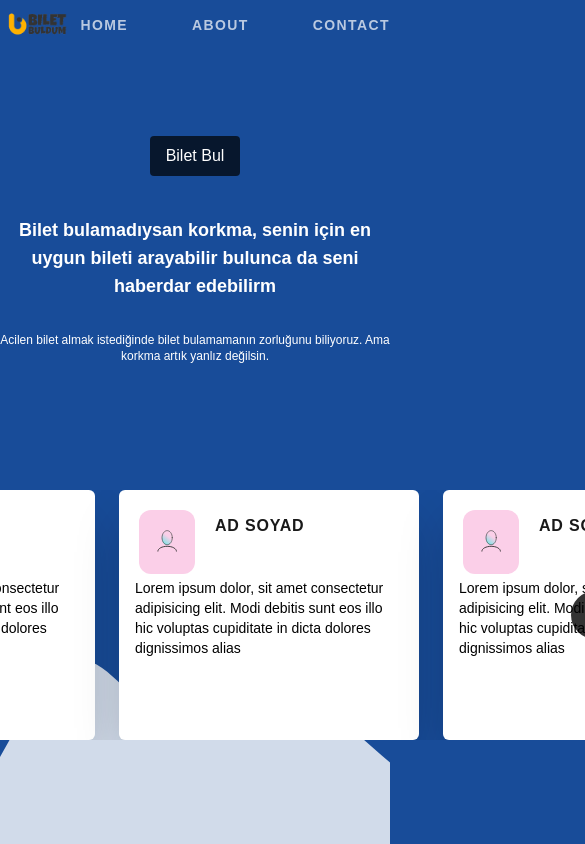
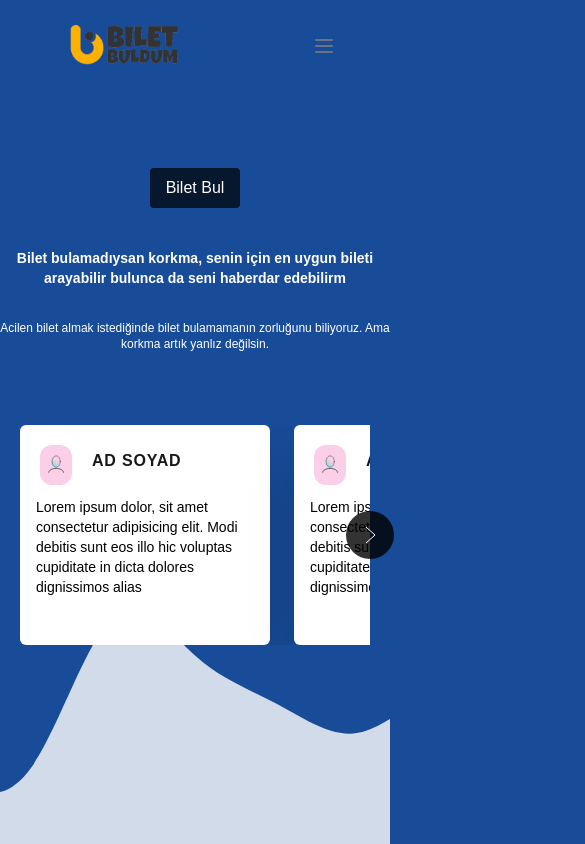
Before and after one commit to Furkangunduz/bilet-buldum, a React (Create React App) app in the folder client/: page / in a window 390 px wide. Shown: the top 844 px of the page, 585 px wide, since content can reach past the window. Built offline with nearby package versions, Linux system fonts and the light colour scheme.

Commit message:
Added responsiveness to the pages.

```diff
--- a/client/package.json
+++ b/client/package.json
@@ -12,6 +12,7 @@
 		"react-dom": "^18.1.0",
 		"react-icons": "^4.4.0",
 		"react-indiana-drag-scroll": "^2.2.0",
+		"react-responsive": "^9.0.0-beta.10",
 		"react-router-dom": "^6.3.0",
 		"react-scripts": "5.0.1",
 		"react-toastify": "^9.0.8",
--- a/client/src/components/Home/CardItem.jsx
+++ b/client/src/components/Home/CardItem.jsx
@@ -2,9 +2,9 @@ import user from '../../img/user.svg';
 
 function CardItem() {
 	return (
-		<div className='flex overflow-y-hidden flex-col flex-shrink-0 text-black  w-[300px] h-[250px] rounded-md bg-white box shadow-2xl'>
+		<div className='flex overflow-y-hidden flex-col flex-shrink-0 text-black  md:w-[300px] md:h-[250px] xs:w-[250px] xs:h-[220px]  rounded-md bg-white box shadow-2xl'>
 			<div className='flex'>
-				<div className='w-14 h-16 relative top-[20px] left-[20px] bg-pink-200 rounded-xl '>
+				<div className='md:w-14 md:h-16 xs:w-8 xs:h-10 relative top-[20px] left-[20px] bg-pink-200 rounded-xl '>
 					<img
 						className='w-10 absolute top-[50%] left-[50%] -translate-x-1/2 -translate-y-1/2'
 						src={user}
--- a/client/src/components/Home/Header.jsx
+++ b/client/src/components/Home/Header.jsx
@@ -1,8 +1,12 @@
 import logo from '../../img/logo.png';
 import { useNavigate } from 'react-router-dom';
+import { useMediaQuery } from 'react-responsive';
+import MobileHamburgerMenu from './MobileHamburgerMenu';
 
 function Header() {
 	const navigate = useNavigate();
+	const isMobile = useMediaQuery({ query: `(max-width: 760px)` });
+
 	return (
 		<header className='flex justify-around items-center w-full '>
 			<div className='w-[150px]'>
@@ -15,13 +19,14 @@ function Header() {
 					alt='logo'
 				/>
 			</div>
+			{!isMobile ? (
 				<nav>
 					<ul className='flex gap-x-16'>
 						<li
 							onClick={() => {
 								navigate('/');
 							}}
-						className='tracking-widest text-sm text-white text-opacity-70 font-semibold cursor-pointer hover:scale-[1.09] hover:text-white hover:underline transition-all'>
+							className='xl:tracking-widest xl:text-sm sm:text-xs text-white text-opacity-70 font-semibold cursor-pointer hover:scale-[1.09] hover:text-white hover:underline transition-all'>
 							HOME
 						</li>
 						<li
@@ -29,18 +34,21 @@ function Header() {
 								window.location.href =
 									'https://github.com/Furkangunduz/Bilet-Buldum';
 							}}
-						className='tracking-widest text-sm text-white text-opacity-70 font-semibold cursor-pointer hover:scale-[1.09] hover:text-white hover:underline transition-all'>
+							className='xl:tracking-widest xl:text-sm sm:text-xs text-white text-opacity-70 font-semibold cursor-pointer hover:scale-[1.09] hover:text-white hover:underline transition-all'>
 							ABOUT
 						</li>
 						<li
 							onClick={() => {
 								navigate('/contact');
 							}}
-						className='tracking-widest text-sm text-white text-opacity-70 font-semibold cursor-pointer hover:scale-[1.09] hover:text-white hover:underline transition-all'>
+							className='xl:tracking-widest xl:text-sm sm:text-xs text-white text-opacity-70 font-semibold cursor-pointer hover:scale-[1.09] hover:text-white hover:underline transition-all'>
 							CONTACT
 						</li>
 					</ul>
 				</nav>
+			) : (
+				<MobileHamburgerMenu />
+			)}
 		</header>
 	);
 }
--- /dev/null
+++ b/client/src/components/Home/MobileHamburgerMenu.jsx
@@ -0,0 +1,60 @@
+import { useNavigate } from 'react-router-dom';
+import { useState } from 'react';
+
+function MobileHamburgerMenu() {
+	const navigate = useNavigate();
+	const [showBody, setShowBody] = useState(false);
+
+	return (
+		<div className='md:hidden flex items-center'>
+			<button
+				onClick={() => setShowBody((prev) => !prev)}
+				className='outline-none mobile-menu-button'>
+				<svg
+					className='w-6 h-6 text-gray-500'
+					x-show='!showMenu'
+					fill='none'
+					strokeLinecap='round'
+					strokeLinejoin='round'
+					strokeWidth='2'
+					viewBox='0 0 24 24'
+					stroke='currentColor'>
+					<path d='M4 6h16M4 12h16M4 18h16'></path>
+				</svg>
+			</button>
+
+			{showBody && (
+				<div className='mobile-menu'>
+					<div className='relative'>
+						<ul className=' flex flex-col gap-y-2 w-[100px] absolute top-full right-0 bg-gray-100/40  rounded-sm translate-y-2'>
+							<li
+								onClick={() => {
+									navigate('/');
+								}}
+								className=' text-xs text-black  font-semibold  transition-all px-3 py-1'>
+								HOME
+							</li>
+							<li
+								onClick={() => {
+									window.location.href =
+										'https://github.com/Furkangunduz/Bilet-Buldum';
+								}}
+								className='text-xs text-black  font-semibold  transition-all px-3 py-1'>
+								ABOUT
+							</li>
+							<li
+								onClick={() => {
+									navigate('/contact');
+								}}
+								className='text-xs text-black  font-semibold  transition-all px-3 py-1'>
+								CONTACT
+							</li>
+						</ul>
+					</div>
+				</div>
+			)}
+		</div>
+	);
+}
+
+export default MobileHamburgerMenu;
--- a/client/src/pages/Home.jsx
+++ b/client/src/pages/Home.jsx
@@ -42,14 +42,14 @@ function Home() {
 	return (
 		<>
 			<Header />
-			<section className='w-full h-[400px] flex justify-center items-center'>
+			<section className='w-full h-[300px] flex justify-center items-center'>
 				<div className='flex flex-col justify-center items-center'>
 					<button
 						onClick={() => navigate('/search')}
-						className='bg-black px-4 mb-6 py-2 rounded bg-opacity-70 hover:bg-opacity-100  hover:scale-[1.09] transition-all'>
+						className='bg-black px-4 mb-6 xs:mt-[35px] md:mt-0 py-2 rounded bg-opacity-70 hover:bg-opacity-100  hover:scale-[1.09] transition-all'>
 						Bilet Bul
 					</button>
-					<div className='md:mx-28 xl:mx-[500px] mt-4 text-center text-lg font-semibold'>
+					<div className='md:mx-28 xl:mx-[500px] mt-4 text-center xs:text-sm md:text-lg font-semibold'>
 						<h2>
 							Bilet bulamadıysan korkma, senin için en uygun bileti arayabilir
 							bulunca da seni haberdar edebilirm
@@ -61,8 +61,8 @@ function Home() {
 					</div>
 				</div>
 			</section>
-			<section className='flex justify-center mt-10'>
-				<div className='w-[800px] relative'>
+			<section className='flex justify-center mt-8'>
+				<div className='md:w-[800px] xs:w-[350px] relative'>
 					{prev && (
 						<button
 							className='w-12 absolute -left-6 hover:scale-[1.06] z-10 top-1/2 -translate-y-1/2 h-12 rounded-full bg-black/80 text-white flex items-center justify-center'
--- a/client/src/pages/Search.jsx
+++ b/client/src/pages/Search.jsx
@@ -106,7 +106,9 @@ function Search() {
 
 	return (
 		<>
-			<button onClick={() => history(-1)} className='absolute left-10'>
+			<button
+				onClick={() => history(-1)}
+				className='absolute md:left-10 xs:left-0 top-[-40px]'>
 				<IoArrowBackCircleSharp size={44} />
 			</button>
 			<div className='bg-gray-200 bg-opacity-90 text-black font-semibold rounded-md shadow-2xl  max-w-lg mx-auto mt-8 px-5 py-12 md:mt-100px'>
--- a/client/src/style/tailwind_output.css
+++ b/client/src/style/tailwind_output.css
@@ -441,6 +441,7 @@ body::after {
   background: url('../img/wave.svg');
   background-size: cover;
   background-repeat: no-repeat;
+  background-position: bottom;
 }
 
 input,
@@ -607,94 +608,6 @@ option {
   position: relative;
 }
 
-.left-10 {
-  left: 2.5rem;
-}
-
-.top-4 {
-  top: 1rem;
-}
-
-.left-4 {
-  left: 1rem;
-}
-
-.top-2 {
-  top: 0.5rem;
-}
-
-.left-2 {
-  left: 0.5rem;
-}
-
-.top-1 {
-  top: 0.25rem;
-}
-
-.left-1 {
-  left: 0.25rem;
-}
-
-.top-3 {
-  top: 0.75rem;
-}
-
-.top-2\/3 {
-  top: 66.666667%;
-}
-
-.top-\[50\%\] {
-  top: 50%;
-}
-
-.left-\[50\%\] {
-  left: 50%;
-}
-
-.top-10 {
-  top: 2.5rem;
-}
-
-.left-\[40\%\] {
-  left: 40%;
-}
-
-.top-\[10px\] {
-  top: 10px;
-}
-
-.top-\[20px\] {
-  top: 20px;
-}
-
-.top-\[30px\] {
-  top: 30px;
-}
-
-.left-0 {
-  left: 0px;
-}
-
-.left-\[20px\] {
-  left: 20px;
-}
-
-.left-\[100px\] {
-  left: 100px;
-}
-
-.left-\[90px\] {
-  left: 90px;
-}
-
-.right-0 {
-  right: 0px;
-}
-
-.top-\[40px\] {
-  top: 40px;
-}
-
 .-left-6 {
   left: -1.5rem;
 }
@@ -707,6 +620,54 @@ option {
   right: -1.5rem;
 }
 
+.left-10 {
+  left: 2.5rem;
+}
+
+.top-\[20px\] {
+  top: 20px;
+}
+
+.left-\[20px\] {
+  left: 20px;
+}
+
+.top-\[50\%\] {
+  top: 50%;
+}
+
+.left-\[50\%\] {
+  left: 50%;
+}
+
+.top-full {
+  top: 100%;
+}
+
+.right-0 {
+  right: 0px;
+}
+
+.top-0 {
+  top: 0px;
+}
+
+.-top-0 {
+  top: -0px;
+}
+
+.top-\[-10px\] {
+  top: -10px;
+}
+
+.top-\[-50px\] {
+  top: -50px;
+}
+
+.top-\[-40px\] {
+  top: -40px;
+}
+
 .z-10 {
   z-index: 10;
 }
@@ -716,24 +677,9 @@ option {
   margin-right: auto;
 }
 
-.mx-6 {
-  margin-left: 1.5rem;
-  margin-right: 1.5rem;
-}
-
-.mx-9 {
-  margin-left: 2.25rem;
-  margin-right: 2.25rem;
-}
-
 .mx-4 {
   margin-left: 1rem;
   margin-right: 1rem;
-}
-
-.mx-2 {
-  margin-left: 0.5rem;
-  margin-right: 0.5rem;
 }
 
 .mb-6 {
@@ -756,120 +702,32 @@ option {
   margin-top: 1.25rem;
 }
 
-.mr-5 {
-  margin-right: 1.25rem;
-}
-
-.mt-\[35px\] {
-  margin-top: 35px;
-}
-
-.ml-\[40px\] {
-  margin-left: 40px;
-}
-
-.mt-\[25px\] {
-  margin-top: 25px;
-}
-
-.ml-\[30px\] {
-  margin-left: 30px;
-}
-
-.mt-10 {
-  margin-top: 2.5rem;
-}
-
-.ml-4 {
-  margin-left: 1rem;
-}
-
-.ml-2 {
-  margin-left: 0.5rem;
-}
-
-.ml-1 {
-  margin-left: 0.25rem;
-}
-
-.mt-3 {
-  margin-top: 0.75rem;
-}
-
-.ml-\[20px\] {
-  margin-left: 20px;
-}
-
-.ml-\[10px\] {
-  margin-left: 10px;
-}
-
-.ml-\[0px\] {
-  margin-left: 0px;
-}
-
-.ml-\[100px\] {
-  margin-left: 100px;
-}
-
-.mb-10 {
-  margin-bottom: 2.5rem;
-}
-
-.mb-\[50px\] {
-  margin-bottom: 50px;
-}
-
 .ml-10 {
   margin-left: 2.5rem;
 }
 
-.mt-7 {
-  margin-top: 1.75rem;
+.mr-5 {
+  margin-right: 1.25rem;
 }
 
 .block {
   display: block;
 }
 
-.inline {
-  display: inline;
-}
-
 .flex {
   display: flex;
 }
 
-.grid {
-  display: grid;
+.hidden {
+  display: none;
 }
 
-.h-\[400px\] {
-  height: 400px;
+.h-\[300px\] {
+  height: 300px;
 }
 
-.h-\[350px\] {
-  height: 350px;
-}
-
-.h-4 {
-  height: 1rem;
-}
-
-.h-10 {
-  height: 2.5rem;
-}
-
-.h-\[100px\] {
-  height: 100px;
-}
-
-.h-\[13\.75rem\] {
-  height: 13.75rem;
-}
-
-.h-\[150px\] {
-  height: 150px;
+.h-12 {
+  height: 3rem;
 }
 
 .h-\[250px\] {
@@ -880,84 +738,56 @@ option {
   height: 4rem;
 }
 
-.h-full {
-  height: 100%;
-}
-
-.h-12 {
-  height: 3rem;
+.h-6 {
+  height: 1.5rem;
 }
 
 .w-full {
   width: 100%;
 }
 
+.w-\[800px\] {
+  width: 800px;
+}
+
 .w-12 {
   width: 3rem;
+}
+
+.w-\[300px\] {
+  width: 300px;
+}
+
+.w-14 {
+  width: 3.5rem;
+}
+
+.w-10 {
+  width: 2.5rem;
 }
 
 .w-\[150px\] {
   width: 150px;
 }
 
-.w-\[300xp\] {
-  width: 300xp;
+.w-6 {
+  width: 1.5rem;
 }
 
-.w-\[300px\] {
-  width: 300px;
+.w-48 {
+  width: 12rem;
 }
 
-.w-\[350px\] {
-  width: 350px;
+.w-\[50px\] {
+  width: 50px;
 }
 
-.w-\[200px\] {
-  width: 200px;
+.w-\[10px\] {
+  width: 10px;
 }
 
 .w-\[100px\] {
   width: 100px;
-}
-
-.w-\[27\.375rem\] {
-  width: 27.375rem;
-}
-
-.w-\[500px\] {
-  width: 500px;
-}
-
-.w-\[250px\] {
-  width: 250px;
-}
-
-.w-\[00px\] {
-  width: 00px;
-}
-
-.w-\[700px\] {
-  width: 700px;
-}
-
-.w-\[800px\] {
-  width: 800px;
-}
-
-.w-4 {
-  width: 1rem;
-}
-
-.w-10 {
-  width: 2.5rem;
-}
-
-.w-14 {
-  width: 3.5rem;
-}
-
-.w-16 {
-  width: 4rem;
 }
 
 .min-w-\[300px\] {
@@ -972,24 +802,26 @@ option {
   flex-shrink: 0;
 }
 
+.-translate-y-1\/2 {
+  --tw-translate-y: -50%;
+  -webkit-transform: translate(var(--tw-translate-x), var(--tw-translate-y)) rotate(var(--tw-rotate)) skewX(var(--tw-skew-x)) skewY(var(--tw-skew-y)) scaleX(var(--tw-scale-x)) scaleY(var(--tw-scale-y));
+          transform: translate(var(--tw-translate-x), var(--tw-translate-y)) rotate(var(--tw-rotate)) skewX(var(--tw-skew-x)) skewY(var(--tw-skew-y)) scaleX(var(--tw-scale-x)) scaleY(var(--tw-scale-y));
+}
+
 .-translate-x-1\/2 {
   --tw-translate-x: -50%;
   -webkit-transform: translate(var(--tw-translate-x), var(--tw-translate-y)) rotate(var(--tw-rotate)) skewX(var(--tw-skew-x)) skewY(var(--tw-skew-y)) scaleX(var(--tw-scale-x)) scaleY(var(--tw-scale-y));
           transform: translate(var(--tw-translate-x), var(--tw-translate-y)) rotate(var(--tw-rotate)) skewX(var(--tw-skew-x)) skewY(var(--tw-skew-y)) scaleX(var(--tw-scale-x)) scaleY(var(--tw-scale-y));
 }
 
-.-translate-y-1\/2 {
-  --tw-translate-y: -50%;
+.translate-y-2 {
+  --tw-translate-y: 0.5rem;
   -webkit-transform: translate(var(--tw-translate-x), var(--tw-translate-y)) rotate(var(--tw-rotate)) skewX(var(--tw-skew-x)) skewY(var(--tw-skew-y)) scaleX(var(--tw-scale-x)) scaleY(var(--tw-scale-y));
           transform: translate(var(--tw-translate-x), var(--tw-translate-y)) rotate(var(--tw-rotate)) skewX(var(--tw-skew-x)) skewY(var(--tw-skew-y)) scaleX(var(--tw-scale-x)) scaleY(var(--tw-scale-y));
 }
 
 .cursor-pointer {
   cursor: pointer;
-}
-
-.grid-cols-3 {
-  grid-template-columns: repeat(3, minmax(0, 1fr));
 }
 
 .flex-col {
@@ -1008,10 +840,6 @@ option {
   justify-content: space-around;
 }
 
-.gap-5 {
-  gap: 1.25rem;
-}
-
 .gap-x-6 {
   -webkit-column-gap: 1.5rem;
           column-gap: 1.5rem;
@@ -1022,29 +850,16 @@ option {
           column-gap: 4rem;
 }
 
-.gap-x-4 {
-  -webkit-column-gap: 1rem;
-          column-gap: 1rem;
+.gap-y-5 {
+  row-gap: 1.25rem;
 }
 
-.gap-x-8 {
-  -webkit-column-gap: 2rem;
-          column-gap: 2rem;
+.gap-y-1 {
+  row-gap: 0.25rem;
 }
 
-.gap-x-12 {
-  -webkit-column-gap: 3rem;
-          column-gap: 3rem;
-}
-
-.gap-x-20 {
-  -webkit-column-gap: 5rem;
-          column-gap: 5rem;
-}
-
-.gap-x-24 {
-  -webkit-column-gap: 6rem;
-          column-gap: 6rem;
+.gap-y-2 {
+  row-gap: 0.5rem;
 }
 
 .overflow-y-hidden {
@@ -1055,12 +870,12 @@ option {
   scroll-behavior: smooth;
 }
 
-.text-ellipsis {
-  text-overflow: ellipsis;
+.rounded {
+  border-radius: 0.25rem;
 }
 
-.rounded {
-  border-radius: 0.25rem;
+.rounded-full {
+  border-radius: 9999px;
 }
 
 .rounded-md {
@@ -1075,13 +890,18 @@ option {
   border-radius: 0.75rem;
 }
 
-.rounded-full {
-  border-radius: 9999px;
+.bg-red-300 {
+  --tw-bg-opacity: 1;
+  background-color: rgb(252 165 165 / var(--tw-bg-opacity));
 }
 
 .bg-black {
   --tw-bg-opacity: 1;
   background-color: rgb(0 0 0 / var(--tw-bg-opacity));
+}
+
+.bg-black\/80 {
+  background-color: rgb(0 0 0 / 0.8);
 }
 
 .bg-gray-200 {
@@ -1099,22 +919,23 @@ option {
   background-color: rgb(255 255 255 / var(--tw-bg-opacity));
 }
 
-.bg-pink-400 {
-  --tw-bg-opacity: 1;
-  background-color: rgb(244 114 182 / var(--tw-bg-opacity));
-}
-
 .bg-pink-200 {
   --tw-bg-opacity: 1;
   background-color: rgb(251 207 232 / var(--tw-bg-opacity));
 }
 
-.bg-black\/50 {
-  background-color: rgb(0 0 0 / 0.5);
+.bg-green-500 {
+  --tw-bg-opacity: 1;
+  background-color: rgb(34 197 94 / var(--tw-bg-opacity));
 }
 
-.bg-black\/80 {
-  background-color: rgb(0 0 0 / 0.8);
+.bg-gray-100 {
+  --tw-bg-opacity: 1;
+  background-color: rgb(243 244 246 / var(--tw-bg-opacity));
+}
+
+.bg-gray-100\/40 {
+  background-color: rgb(243 244 246 / 0.4);
 }
 
 .bg-opacity-70 {
@@ -1163,26 +984,18 @@ option {
   padding-bottom: 0.25rem;
 }
 
-.px-6 {
-  padding-left: 1.5rem;
-  padding-right: 1.5rem;
+.px-2 {
+  padding-left: 0.5rem;
+  padding-right: 0.5rem;
 }
 
-.py-5 {
-  padding-top: 1.25rem;
-  padding-bottom: 1.25rem;
+.py-4 {
+  padding-top: 1rem;
+  padding-bottom: 1rem;
 }
 
 .pb-5 {
   padding-bottom: 1.25rem;
-}
-
-.pt-\[35px\] {
-  padding-top: 35px;
-}
-
-.pl-\[40px\] {
-  padding-left: 40px;
 }
 
 .text-left {
@@ -1191,6 +1004,10 @@ option {
 
 .text-center {
   text-align: center;
+}
+
+.text-right {
+  text-align: right;
 }
 
 .text-lg {
@@ -1208,11 +1025,6 @@ option {
   line-height: 1.25rem;
 }
 
-.text-xl {
-  font-size: 1.25rem;
-  line-height: 1.75rem;
-}
-
 .font-semibold {
   font-weight: 600;
 }
@@ -1225,20 +1037,13 @@ option {
   font-weight: 700;
 }
 
-.font-normal {
-  font-weight: 400;
+.tracking-wider {
+  letter-spacing: 0.05em;
 }
 
-.font-medium {
-  font-weight: 500;
-}
-
-.tracking-widest {
-  letter-spacing: 0.1em;
-}
-
-.tracking-wider {
-  letter-spacing: 0.05em;
+.text-white {
+  --tw-text-opacity: 1;
+  color: rgb(255 255 255 / var(--tw-text-opacity));
 }
 
 .text-black {
@@ -1246,25 +1051,13 @@ option {
   color: rgb(0 0 0 / var(--tw-text-opacity));
 }
 
-.text-white {
-  --tw-text-opacity: 1;
-  color: rgb(255 255 255 / var(--tw-text-opacity));
+.text-black\/90 {
+  color: rgb(0 0 0 / 0.9);
 }
 
-.text-black\/50 {
-  color: rgb(0 0 0 / 0.5);
-}
-
-.text-black\/80 {
-  color: rgb(0 0 0 / 0.8);
-}
-
-.text-black\/70 {
-  color: rgb(0 0 0 / 0.7);
-}
-
-.text-black\/90 {
-  color: rgb(0 0 0 / 0.9);
+.text-gray-500 {
+  --tw-text-opacity: 1;
+  color: rgb(107 114 128 / var(--tw-text-opacity));
 }
 
 .text-opacity-90 {
@@ -1275,25 +1068,33 @@ option {
   --tw-text-opacity: 0.7;
 }
 
-.underline {
-  -webkit-text-decoration-line: underline;
-          text-decoration-line: underline;
-}
-
-.underline-offset-2 {
-  text-underline-offset: 2px;
-}
-
 .shadow-2xl {
   --tw-shadow: 0 25px 50px -12px rgb(0 0 0 / 0.25);
   --tw-shadow-colored: 0 25px 50px -12px var(--tw-shadow-color);
   box-shadow: var(--tw-ring-offset-shadow, 0 0 #0000), var(--tw-ring-shadow, 0 0 #0000), var(--tw-shadow);
 }
 
+.outline-none {
+  outline: 2px solid transparent;
+  outline-offset: 2px;
+}
+
 .transition-all {
   transition-property: all;
   transition-timing-function: cubic-bezier(0.4, 0, 0.2, 1);
   transition-duration: 150ms;
+}
+
+.transition {
+  transition-property: color, background-color, border-color, fill, stroke, opacity, box-shadow, -webkit-text-decoration-color, -webkit-transform, -webkit-filter, -webkit-backdrop-filter;
+  transition-property: color, background-color, border-color, text-decoration-color, fill, stroke, opacity, box-shadow, transform, filter, backdrop-filter;
+  transition-property: color, background-color, border-color, text-decoration-color, fill, stroke, opacity, box-shadow, transform, filter, backdrop-filter, -webkit-text-decoration-color, -webkit-transform, -webkit-filter, -webkit-backdrop-filter;
+  transition-timing-function: cubic-bezier(0.4, 0, 0.2, 1);
+  transition-duration: 150ms;
+}
+
+.duration-300 {
+  transition-duration: 300ms;
 }
 
 .hover\:scale-\[1\.09\]:hover {
@@ -1310,6 +1111,11 @@ option {
           transform: translate(var(--tw-translate-x), var(--tw-translate-y)) rotate(var(--tw-rotate)) skewX(var(--tw-skew-x)) skewY(var(--tw-skew-y)) scaleX(var(--tw-scale-x)) scaleY(var(--tw-scale-y));
 }
 
+.hover\:bg-green-500:hover {
+  --tw-bg-opacity: 1;
+  background-color: rgb(34 197 94 / var(--tw-bg-opacity));
+}
+
 .hover\:bg-opacity-100:hover {
   --tw-bg-opacity: 1;
 }
@@ -1319,15 +1125,137 @@ option {
   color: rgb(255 255 255 / var(--tw-text-opacity));
 }
 
+.hover\:text-black:hover {
+  --tw-text-opacity: 1;
+  color: rgb(0 0 0 / var(--tw-text-opacity));
+}
+
 .hover\:underline:hover {
   -webkit-text-decoration-line: underline;
           text-decoration-line: underline;
 }
 
+@media (min-width: 375px) {
+  .xs\:left-0 {
+    left: 0px;
+  }
+
+  .xs\:mt-\[50px\] {
+    margin-top: 50px;
+  }
+
+  .xs\:mt-\[35px\] {
+    margin-top: 35px;
+  }
+
+  .xs\:h-10 {
+    height: 2.5rem;
+  }
+
+  .xs\:h-\[250px\] {
+    height: 250px;
+  }
+
+  .xs\:h-\[200px\] {
+    height: 200px;
+  }
+
+  .xs\:h-\[220px\] {
+    height: 220px;
+  }
+
+  .xs\:w-\[250px\] {
+    width: 250px;
+  }
+
+  .xs\:w-\[350px\] {
+    width: 350px;
+  }
+
+  .xs\:w-8 {
+    width: 2rem;
+  }
+
+  .xs\:w-10 {
+    width: 2.5rem;
+  }
+
+  .xs\:w-\[300px\] {
+    width: 300px;
+  }
+
+  .xs\:text-sm {
+    font-size: 0.875rem;
+    line-height: 1.25rem;
+  }
+}
+
+@media (min-width: 640px) {
+  .sm\:text-xs {
+    font-size: 0.75rem;
+    line-height: 1rem;
+  }
+}
+
 @media (min-width: 768px) {
+  .md\:left-10 {
+    left: 2.5rem;
+  }
+
   .md\:mx-28 {
     margin-left: 7rem;
     margin-right: 7rem;
+  }
+
+  .md\:mt-0 {
+    margin-top: 0px;
+  }
+
+  .md\:hidden {
+    display: none;
+  }
+
+  .md\:h-16 {
+    height: 4rem;
+  }
+
+  .md\:h-10 {
+    height: 2.5rem;
+  }
+
+  .md\:h-\[250px\] {
+    height: 250px;
+  }
+
+  .md\:w-\[800px\] {
+    width: 800px;
+  }
+
+  .md\:w-14 {
+    width: 3.5rem;
+  }
+
+  .md\:w-10 {
+    width: 2.5rem;
+  }
+
+  .md\:w-\[300px\] {
+    width: 300px;
+  }
+
+  .md\:text-lg {
+    font-size: 1.125rem;
+    line-height: 1.75rem;
+  }
+}
+
+@media (min-width: 1024px) {
+  .lg\:h-\[250px\] {
+    height: 250px;
+  }
+
+  .lg\:w-\[300px\] {
+    width: 300px;
   }
 }
 
@@ -1336,4 +1264,13 @@ option {
     margin-left: 500px;
     margin-right: 500px;
   }
+
+  .xl\:text-sm {
+    font-size: 0.875rem;
+    line-height: 1.25rem;
+  }
+
+  .xl\:tracking-widest {
+    letter-spacing: 0.1em;
+  }
 }
--- a/client/src/tailwind.css
+++ b/client/src/tailwind.css
@@ -37,6 +37,7 @@
 		background: url('../img/wave.svg');
 		background-size: cover;
 		background-repeat: no-repeat;
+		background-position: bottom;
 	}
 	input,
 	select {
--- a/client/tailwind.config.js
+++ b/client/tailwind.config.js
@@ -1,9 +1,15 @@
 /** @type {import('tailwindcss').Config} */
+const defaultTheme = require('tailwindcss/defaultTheme')
+
 module.exports = {
   content: [
     "./src/**/*.{js,jsx,ts,tsx}",
   ],
   theme: {
+    screens: {
+      'xs': '375px',
+      ...defaultTheme.screens,
+    },
     extend: {
       colors: {
         primary: "#184c99",
```
Also changed, not shown: 1 other file (tests, documents, lock files or other folders). Lines whose indentation alone changed are shown as unchanged.
